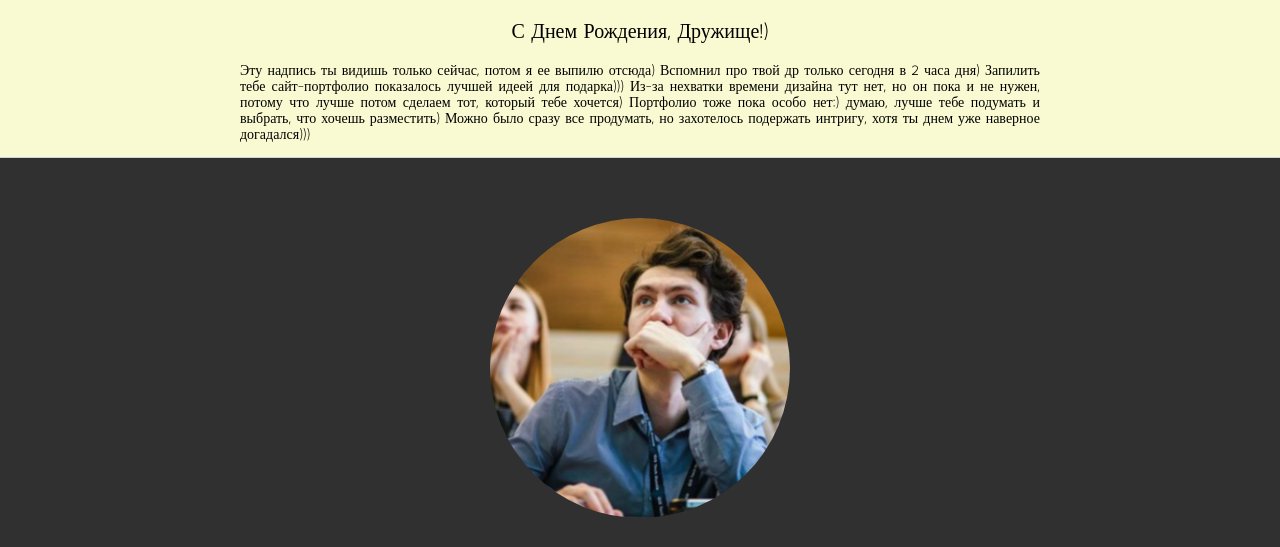
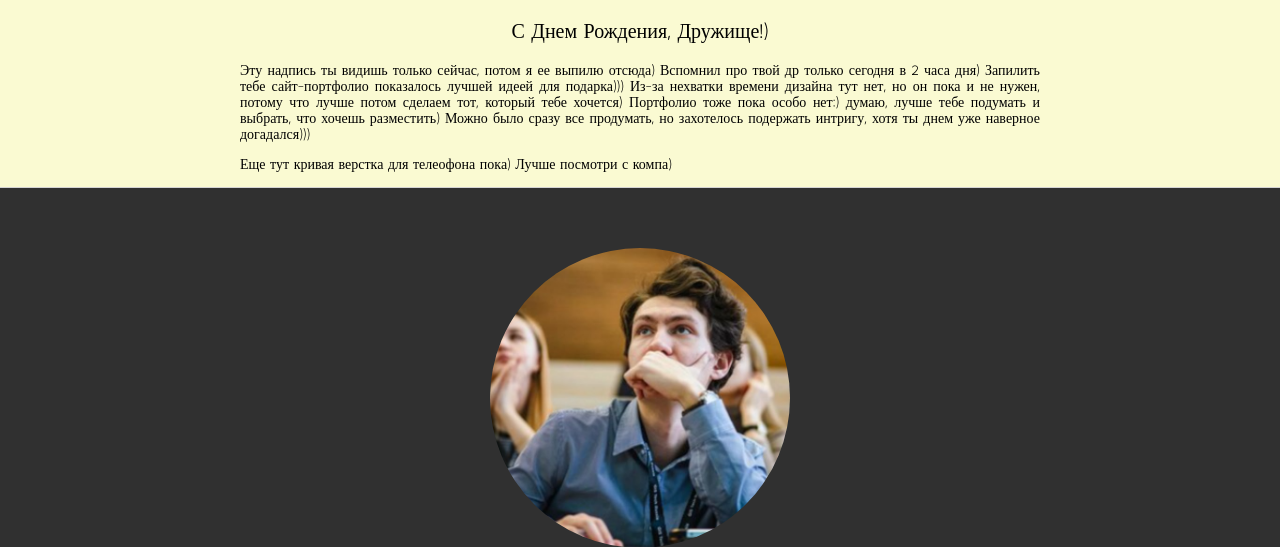
Before and after one commit to ma-petrov/timapelov, a Python web app: template app/templates/index.html in a window 1280 px wide. Shown: the top 547 px of the page. Run offline with Jinja, Linux system fonts and the light colour scheme; the template is opened without the code that fills it, so the values that code supplies are empty.

```diff
--- a/app/templates/index.html
+++ b/app/templates/index.html
@@ -14,6 +14,9 @@
                 <p style="text-align: center;">С Днем Рождения, Дружище!)</p>
                 <p style="font-size: 14px; text-align: justify;">
                     Эту надпись ты видишь только сейчас, потом я ее выпилю отсюда) Вспомнил про твой др только сегодня в 2 часа дня) Запилить тебе сайт-портфолио показалось лучшей идеей для подарка))) Из-за нехватки времени дизайна тут нет, но он пока и не нужен, потому что лучше потом сделаем тот, который тебе хочется) Портфолио тоже пока особо нет:) думаю, лучше тебе подумать и выбрать, что хочешь разместить) Можно было сразу все продумать, но захотелось подержать интригу, хотя ты днем уже наверное догадался)))
+                </p>
+                <p style="font-size: 14px; text-align: justify;">
+                    Еще тут кривая верстка для телеофона пока) Лучше посмотри с компа)
                 </p>
             </div>
         </div>
```
